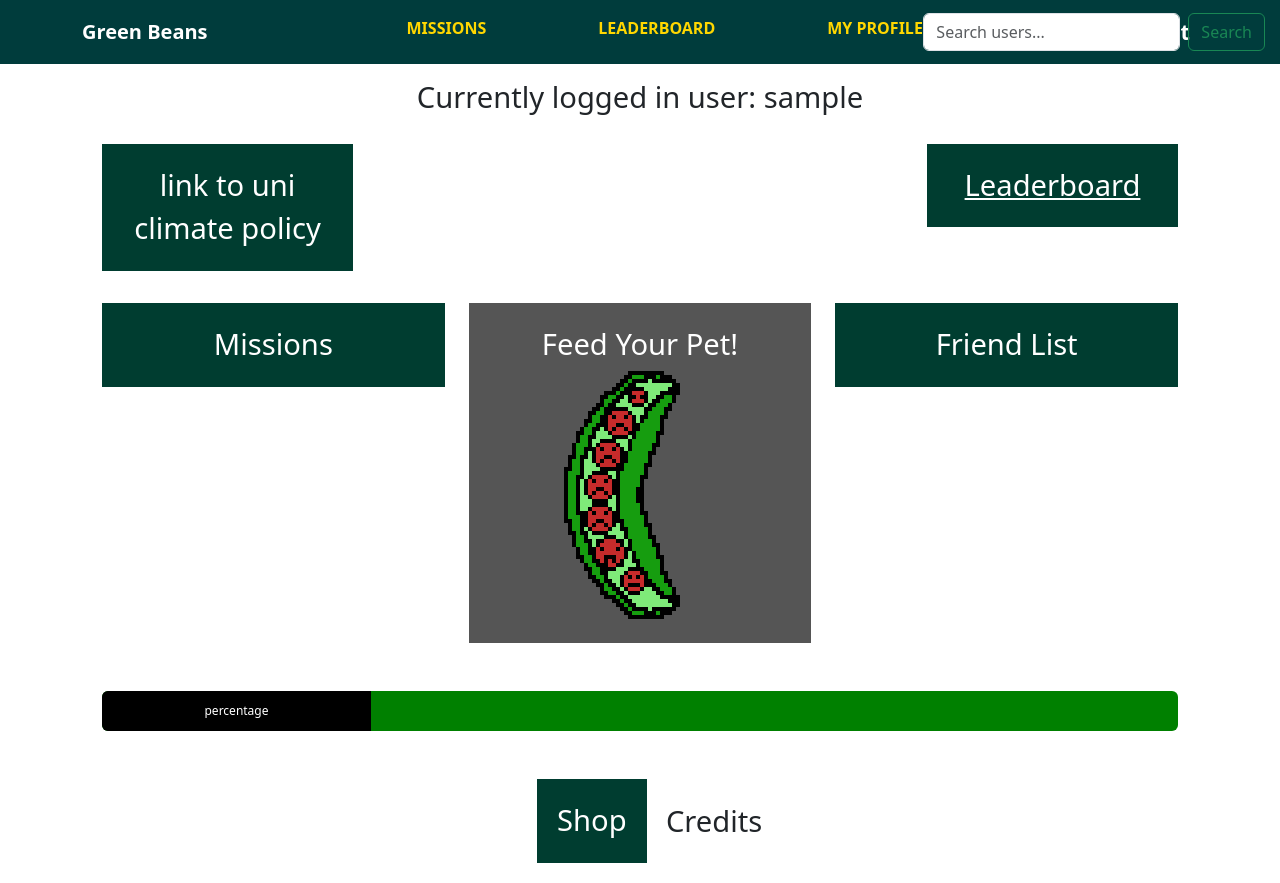
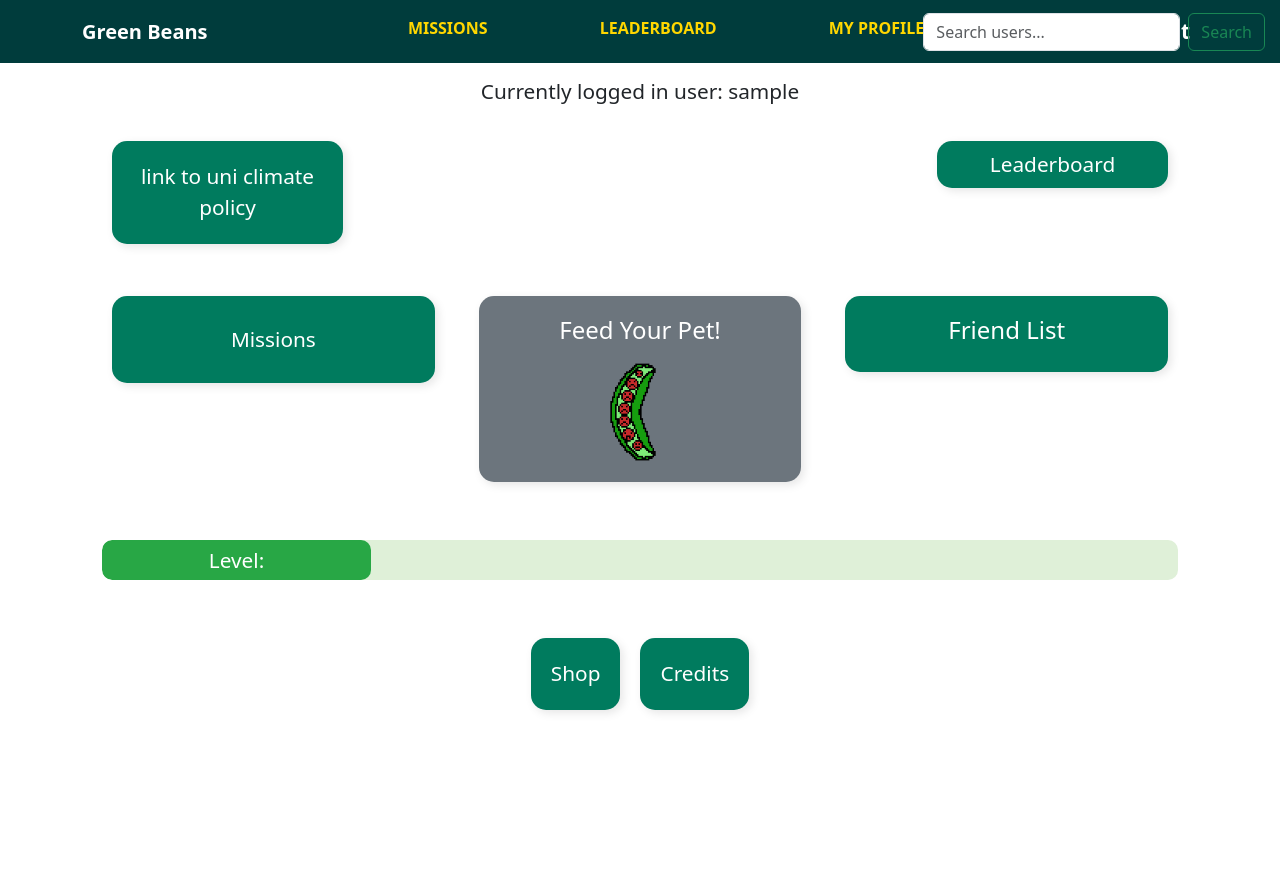
Before and after one commit to hazribo/ECM2434-Coursework, a Django app: page /game in a window 1280 px wide. After the commit the page ends 713 px from the top, so only its background shows below. Run offline with Django 5.2, Linux system fonts and the light colour scheme; the visitor is signed in with stand-in values (Sample User, id 1); data comes from the database, SQL or seed files in the repository; some libraries are stand-ins or nearby versions.

Commit message:
UI improvements

```diff
--- a/WebApp/templates/WebApp/game.html
+++ b/WebApp/templates/WebApp/game.html
@@ -5,89 +5,115 @@
     <!-- Top Section -->
     <p class="text-center">Currently logged in user: {{ profile.user.username }}</p>
     <div class="row mt-4 text-center justify-content-between">
-        <div class="col"><div class="link">
+        <div class="col"><div class="link rounded-box">
             link to uni climate policy
         </div></div>
-        <div class="col offset-md-6"><div class="link">
-            <a href="{% url 'leaderboard' %}">Leaderboard</a>
-        </div></div>
+        <div class="col offset-md-6">
+            <a href="{% url 'leaderboard' %}" class="link rounded-box button-link">
+                Leaderboard
+            </a>
+        </div>
     </div>
 
     <!-- Middle Section -->
     <div class="row mt-4 text-center">
         <!-- Mission Section -->
-        <div class="col mt-2"><div class="box">
+        <div class="col mt-2"><div class="box rounded-box">
+            <a href="{% url 'missions' %}" class="link button-link">
                 Missions
-            {% for missions in user_mission %}
-            {% endfor %}
+            </a>
         </div></div>
         <!-- Pet Section -->
-        <div class="col mt-2"><div class="character-box">
-            Feed Your Pet!
-            <img src="{% static 'gbc2.gif' %}" alt="Bean" />
+        <div class="col mt-2"><div class="character-box rounded-box">
+            <h4>Feed Your Pet!</h4>
+            <img src="{% static 'gbc2.gif' %}" alt="Bean" class="pet-image"/>
         </div></div>
         <!-- Friend List -->
-        <div class="col mt-2"><div class="box">
-            Friend List
-
+        <div class="col mt-2"><div class="box rounded-box">
+            <h4>Friend List</h4>
             {% for friendProfile in friend_list %}
-            <div>
+            <div class="friend-item">
                 {% if friendProfile.hasPfp %}
-                <img class="pfp_thumbnail" src={{ friendProfile.pfpUrl }} />
+                    <img class="pfp_thumbnail" src="{{ friendProfile.pfpUrl }}" />
                 {% else %}
-                <img class="pfp_thumbnail" src={% static 'nopfp.png' %} />
+                    <img class="pfp_thumbnail" src="{% static 'nopfp.png' %}" />
                 {% endif %}
-                <a href={{ friendProfile.link }}>{{ friendProfile.name }}</a>
+                <a href="{{ friendProfile.link }}">{{ friendProfile.name }}</a>
             </div>
-
             {% endfor %}
         </div></div>
     </div>
 
     <!-- Progress Bar -->
-    <div class="progress mt-5">
-        <div class="progress-bar">percentage</div>
+    <div class="progress-container mt-5">
+        <div class="progress-bar" style="width: 25%;">Level: </div>
     </div>
 
     <!-- Shop -->
-    <p class="text-center"></p>
     <div class="d-flex flex-row justify-content-center text-center mt-5">
-        <div><div class="shop">Shop</div></div>
-        <div class="mt-3"><div class="credits">Credits</div></div>
+        <div class="shop rounded-box">Shop</div>
+        <div class="credits rounded-box">Credits</div>
     </div>
 </div>
 
-
 <style>
     .container {
-            font-size:135%
+        font-size: 1.3rem;
     }
-        .link a {
+    .rounded-box {
+        border-radius: 15px;
+        box-shadow: 3px 3px 10px rgba(0, 0, 0, 0.1);
+        padding: 20px;
+        margin: 10px;
+        display: block;
+        text-align: center;
+        text-decoration: none;
         color: white;
     }
-        .link:hover a {
-            color: #E1D9D1;
-        }
-        .box, .link,.character-box, .shop, .credits div {
-            background-color: #003d30;
+    .link, .box, .character-box, .shop, .credits {
+        background-color: #007b5e;
         color: white;
-            padding: 20px;
         text-align: center;
     }
     .character-box {
-            background-color: #555;
+        background-color: #6c757d;
+    }
+    .progress-container {
+        background-color: #dff0d8;
+        border-radius: 10px;
+        height: 40px;
+        overflow: hidden;
     }
     .progress-bar {
-            background-color: #000;
-            width: 25%; /* should change according to user progress */
+        background-color: #28a745;
+        height: 100%;
+        text-align: center;
+        line-height: 40px;
+        color: white;
+        border-radius: 10px;
     }
-        .progress {
-            background-color: green;
+    .pet-image {
+        width: 100px;
+        height: auto;
+        margin-top: 10px;
+    }
+    .friend-item {
+        display: flex;
+        align-items: center;
+        gap: 10px;
+        margin-top: 5px;
+    }
+    .pfp_thumbnail {
+        width: 40px;
         height: 40px;
+        border-radius: 50%;
+        object-fit: cover;
     }
-        .credits {
-            padding-top: 5%;
-            padding-left: 20%;
+    .button-link {
+        color: white !important;
+        text-decoration: none !important;
+        padding: 0.5rem 0.2rem;
+        display: block;
     }
 </style>
 {% endblock %}
```
Also changed, not shown: WebApp/static/leaderboard.png. Lines whose indentation alone changed are shown as unchanged.
